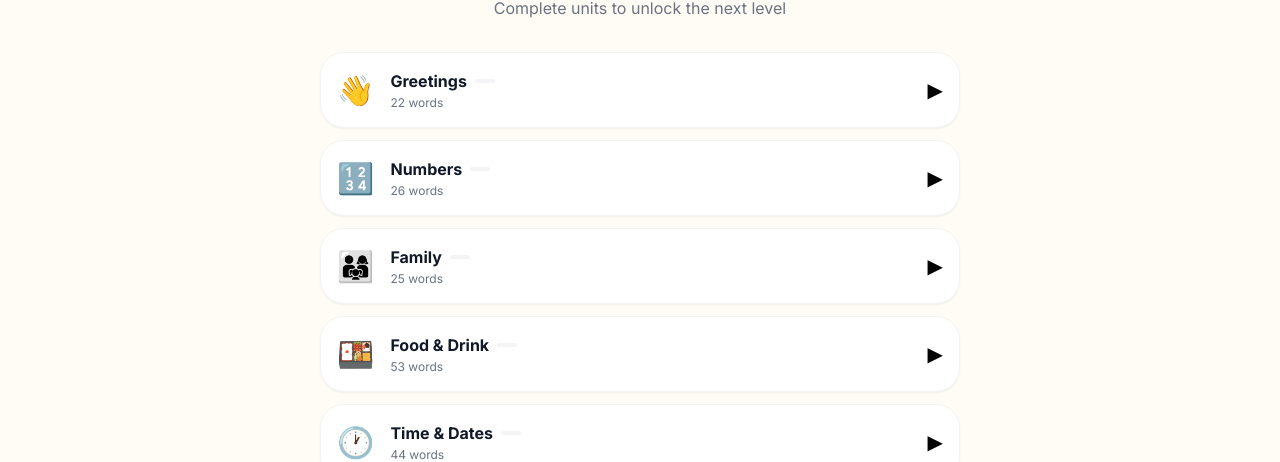
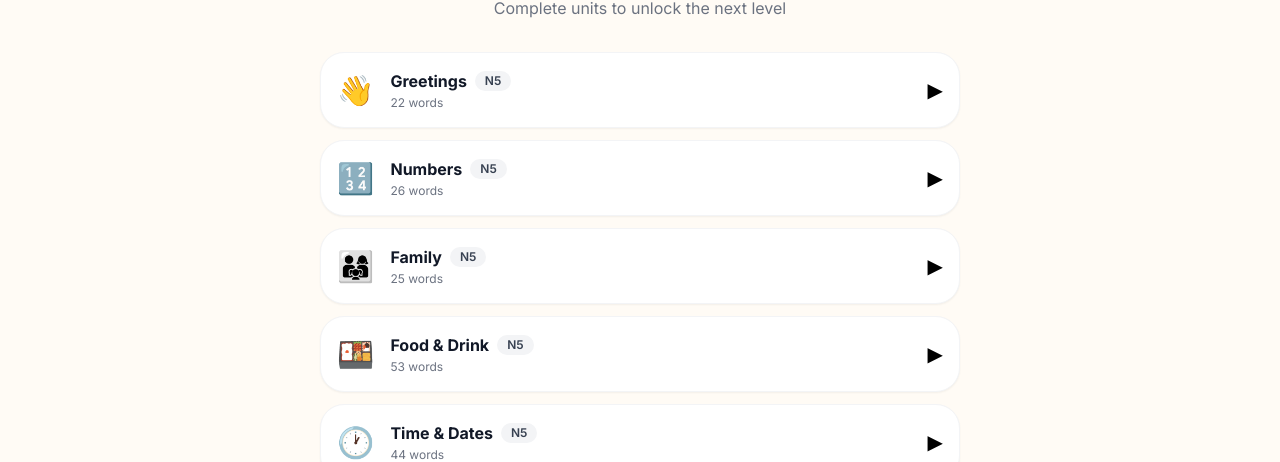
Before and after one commit to Surya6032/jlpt-path, a Next.js app: page /jlpt-path/learn/lessons in a window 1280 px wide. Shown: the part 346-808 px from the top of the page. Built offline with nearby package versions, Linux system fonts and the light colour scheme.

Commit message:
Add files via upload

```diff
--- a/src/app/learn/lessons/page.tsx
+++ b/src/app/learn/lessons/page.tsx
@@ -383,9 +383,7 @@ export default function LessonsPage() {
                   <div className="flex-1">
                     <div className="flex items-center gap-2">
                       <span className="font-bold text-gray-900 dark:text-white">{unit.title}</span>
-                      <Badge variant={unit.level === 'N5' ? 'default' : 'secondary'} className="text-xs">
-                        {unit.level}
-                      </Badge>
+                      <Badge label={unit.level} variant={unit.level === 'N5' ? 'default' : 'warning'} className="text-xs" />
                     </div>
                     <p className="text-xs text-gray-500 dark:text-gray-400 mt-0.5">
                       {vocabData.filter(v => v.category === unit.category).length} words
```
